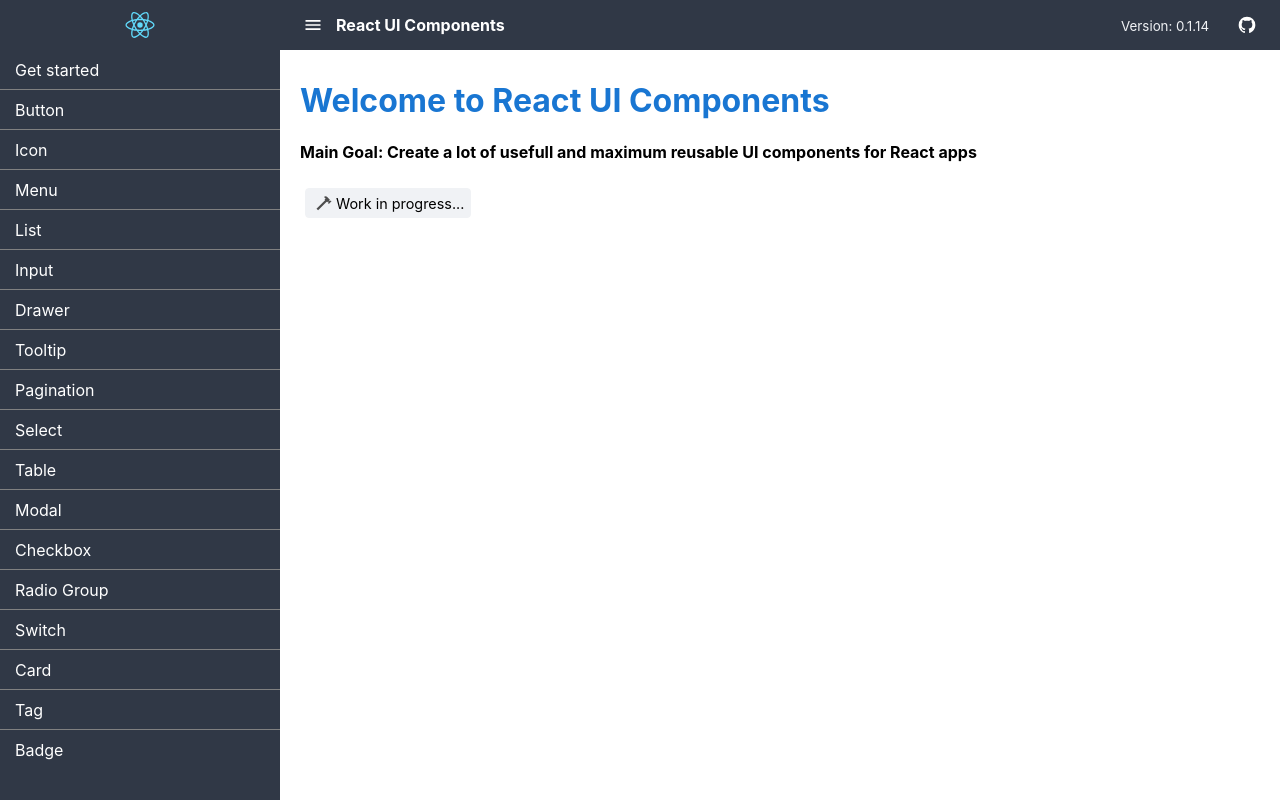
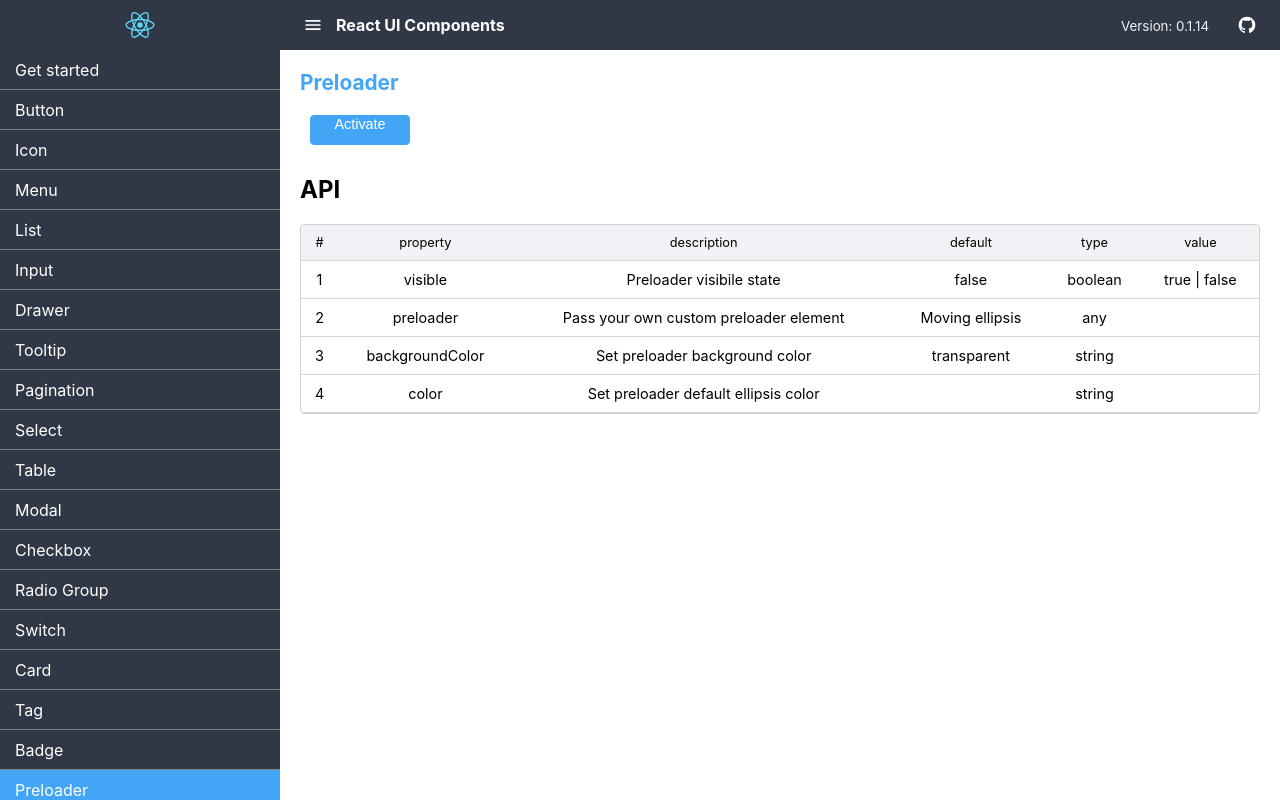
Before and after one commit to Assenti/react-ui-components, a React (Create React App) app: page /preloader in a window 1280 px wide. Before the commit this address led to /. Built offline with nearby package versions, Linux system fonts and the light colour scheme.

Commit message:
Preloader UI component implemented

```diff
--- /dev/null
+++ b/src/components/Preloader.js
@@ -0,0 +1,20 @@
+import React from 'react';
+
+export const Preloader = (props) => {
+    return (
+        <React.Fragment>
+            {props.visible ? <div className="preloader"
+                style={{ background: props.backgroundColor ? props.backgroundColor : ''}}>
+                {
+                    props.preloader ? props.preloader :
+                    <div className="lds-ellipsis">
+                        <div style={{ backgroundColor: props.color ? props.color : '#42a5f5' }}></div>
+                        <div style={{ backgroundColor: props.color ? props.color : '#42a5f5' }}></div>
+                        <div style={{ backgroundColor: props.color ? props.color : '#42a5f5' }}></div>
+                        <div style={{ backgroundColor: props.color ? props.color : '#42a5f5' }}></div>
+                    </div>
+                }
+            </div> : ''}
+        </React.Fragment>
+    )
+}
--- /dev/null
+++ b/src/pages/PreloaderPage.js
@@ -0,0 +1,62 @@
+import React, { useState } from 'react';
+import { Button } from '../components/Button';
+import { Preloader } from '../components/Preloader';
+import { Table } from '../components/Table';
+
+export const PreloaderPage = () => {
+    const [loading, setLoading] = useState(false);
+
+    const handleClick = () => {
+        setLoading(true)
+        setTimeout(() => setLoading(false), 3000)
+    }
+
+    const keys = ['property', 'description', 'default', 'type', 'value'];
+    const items = [
+        {
+            property: 'visible',
+            description: 'Preloader visibile state',
+            default: 'false',
+            type: 'boolean',
+            value: 'true | false'
+        },
+        {
+            property: 'preloader',
+            description: 'Pass your own custom preloader element',
+            default: 'Moving ellipsis',
+            type: 'any',
+            value: ''
+        },
+        {
+            property: 'backgroundColor',
+            description: 'Set preloader background color',
+            default: 'transparent',
+            type: 'string',
+            value: ''
+        },
+        {
+            property: 'color',
+            description: 'Set preloader default ellipsis color',
+            default: '',
+            type: 'string',
+            value: ''
+        }
+    ]
+
+    return (
+        <div className="page">
+            <div className="page-title">Preloader</div>
+            <div className="pa-10">
+                <Button name="Activate" color="info" onClick={handleClick}/>
+            </div>
+            <Preloader visible={loading}/>
+            <h2>API</h2>
+            <Table
+                bordered
+                headers={keys}
+                items={items}
+                index={true}
+                itemTitles={keys}/>
+        </div>
+    )
+}
--- a/src/routes.js
+++ b/src/routes.js
@@ -16,6 +16,7 @@
 import { BadgePage } from './pages/BadgePage';
 import { RadioPage } from './pages/RadioPage';
 import { IconPage } from './pages/IconPage';
+import { PreloaderPage } from './pages/PreloaderPage';
 
 export const routes = [
     { path: '/', name: 'Get started', Component: HomePage },
@@ -35,5 +36,6 @@
     { path: '/switch', name: 'Switch', Component: SwitchPage },
     { path: '/card', name: 'Card', Component: CardPage },
     { path: '/tag', name: 'Tag', Component: TagPage },
-    { path: '/badge', name: 'Badge', Component: BadgePage }
+    { path: '/badge', name: 'Badge', Component: BadgePage },
+    { path: '/preloader', name: 'Preloader', Component: PreloaderPage }
 ]
--- /dev/null
+++ b/src/styles/_preloader.scss
@@ -0,0 +1,74 @@
+.preloader {
+    position: fixed;
+    top: 0;
+    left: 0;
+    width: 100%;
+    height: 100vh;
+    display: flex;
+    align-items: center;
+    justify-content: center;
+    z-index: 99;
+}
+
+.lds-ellipsis {
+    display: inline-block;
+    position: relative;
+    width: 80px;
+    height: 80px;
+}
+
+.lds-ellipsis div {
+    position: absolute;
+    top: 33px;
+    width: 13px;
+    height: 13px;
+    border-radius: 50%;
+    animation-timing-function: cubic-bezier(0, 1, 1, 0);
+}
+
+.lds-ellipsis div:nth-child(1) {
+    left: 8px;
+    animation: lds-ellipsis1 0.6s infinite;
+}
+
+.lds-ellipsis div:nth-child(2) {
+    left: 8px;
+    animation: lds-ellipsis2 0.6s infinite;
+}
+
+.lds-ellipsis div:nth-child(3) {
+    left: 32px;
+    animation: lds-ellipsis2 0.6s infinite;
+}
+
+.lds-ellipsis div:nth-child(4) {
+    left: 56px;
+    animation: lds-ellipsis3 0.6s infinite;
+}
+
+@keyframes lds-ellipsis1 {
+    0% {
+        transform: scale(0);
+    }
+    100% {
+        transform: scale(1);
+    }
+}
+
+@keyframes lds-ellipsis3 {
+    0% {
+        transform: scale(1);
+    }
+    100% {
+        transform: scale(0);
+    }
+}
+
+@keyframes lds-ellipsis2 {
+    0% {
+        transform: translate(0, 0);
+    }
+    100% {
+        transform: translate(24px, 0);
+    }
+}
--- a/src/styles/index.scss
+++ b/src/styles/index.scss
@@ -39,3 +39,4 @@
 @import 'badge';
 @import 'radio';
 @import 'icon';
+@import 'preloader';
```
Also changed, not shown: 1 other file (tests, documents, lock files or other folders).
